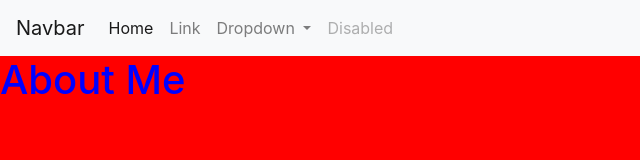
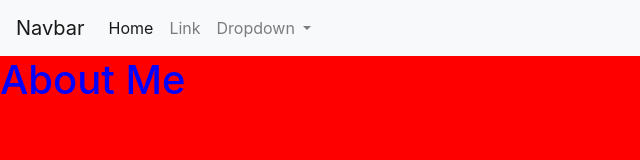
Before and after one commit to ashraftakla/homework2, a plain HTML site: page index.html in a window 1280 px wide. Shown: the full height of the page, 0-640 px from the left. Drawn offline with nearby package versions, Linux system fonts and the light colour scheme.

Commit message:
Removed disabled button

```diff
--- a/index.html
+++ b/index.html
@@ -31,11 +31,7 @@
                 <a class="dropdown-item" href="#">Another action</a>
                 <div class="dropdown-divider"></div>
                 <a class="dropdown-item" href="#">Something else here</a>
-              </div>
-            </li>
-            <li class="nav-item">
-              <a class="nav-link disabled" href="#" tabindex="-1" aria-disabled="true">Disabled</a>
-            </li>
+
           </ul>
           <form class="form-inline my-2 my-lg-0">
             <input class="form-control mr-sm-2" type="search" placeholder="Search" aria-label="Search">
```
Also changed, not shown: contact.html (+1 -5 lines).
